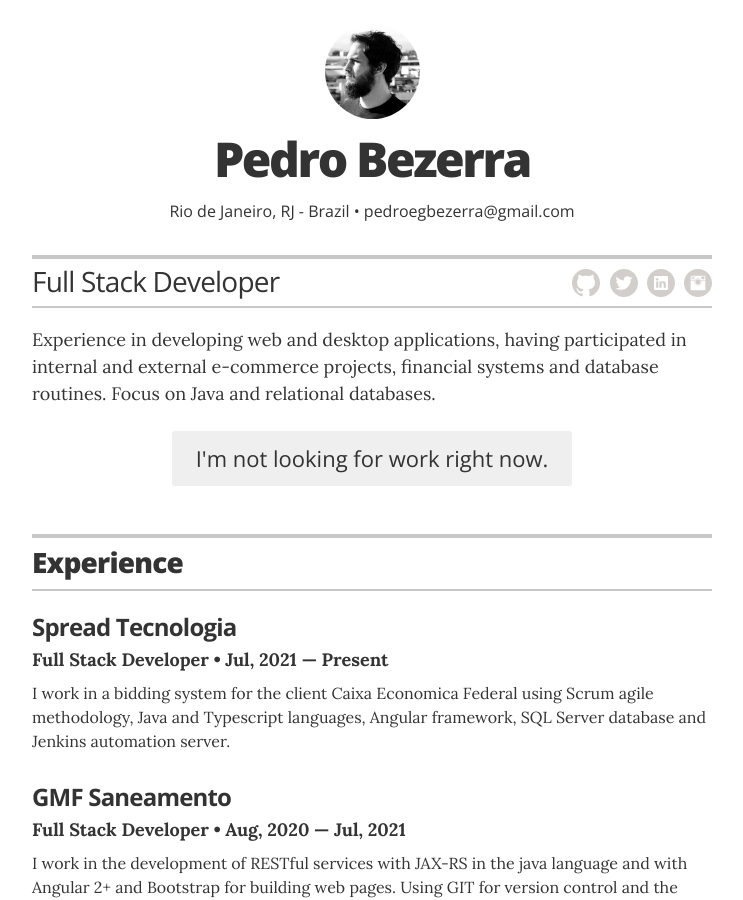
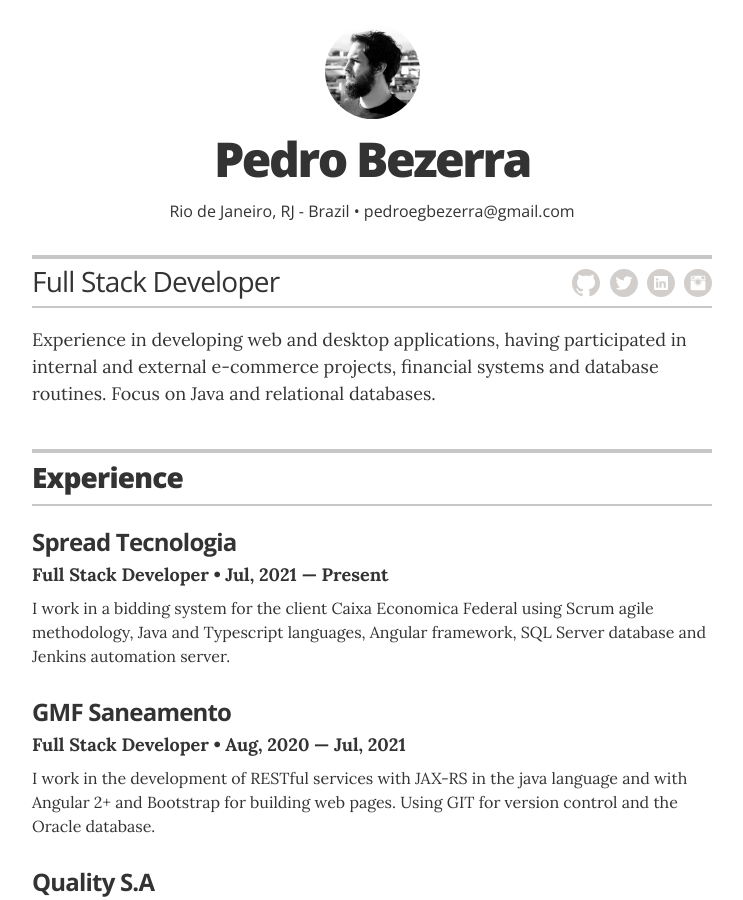
Before and after one commit to pedrobezerradev/pedrobezerradev.github.io, a Jekyll site: the page built from index.html, in a window 1280 px wide and 900 px high. Shown: the whole window, without its empty margins (268-1011 px from the left). Built offline with Jekyll 4.4.1, drawn with Linux system fonts in a browser that asks for light colours; some of the changed lines change nothing that is shown.

Commit message:
alterando header

```diff
--- a/_config.yml
+++ b/_config.yml
@@ -29,7 +29,7 @@ resume_header_intro: "<p>Experience in developing web and desktop applications,
 # "no" to display an "I'm not looking for work" message,
 # or remove the resume_looking_for_work option entirely
 # to leave blank
-resume_looking_for_work:        "no"
+resume_looking_for_work:        "yes"
 
 # Decide which sections to use
 # comment out to hide
--- a/_layouts/resume.html
+++ b/_layouts/resume.html
@@ -39,12 +39,15 @@
           {{ site.resume_header_intro }}
         </div>
 
+        <!--
+          REMOÇÂO DO BOTAO DE CONTATO
           {% if site.resume_looking_for_work == 'yes' %}
           <a href="mailto:{{ site.resume_contact_email }}" class="contact-button no-print" itemprop="email">Contact me</a>
           {% elsif site.resume_looking_for_work == 'no' %}
           <a class="contact-button not-looking no-print">I'm not looking for work right now.</a>
           {% else %}
           {% endif %}
+        -->
 
       </header>
 
```
Lines whose indentation alone changed are shown as unchanged.
